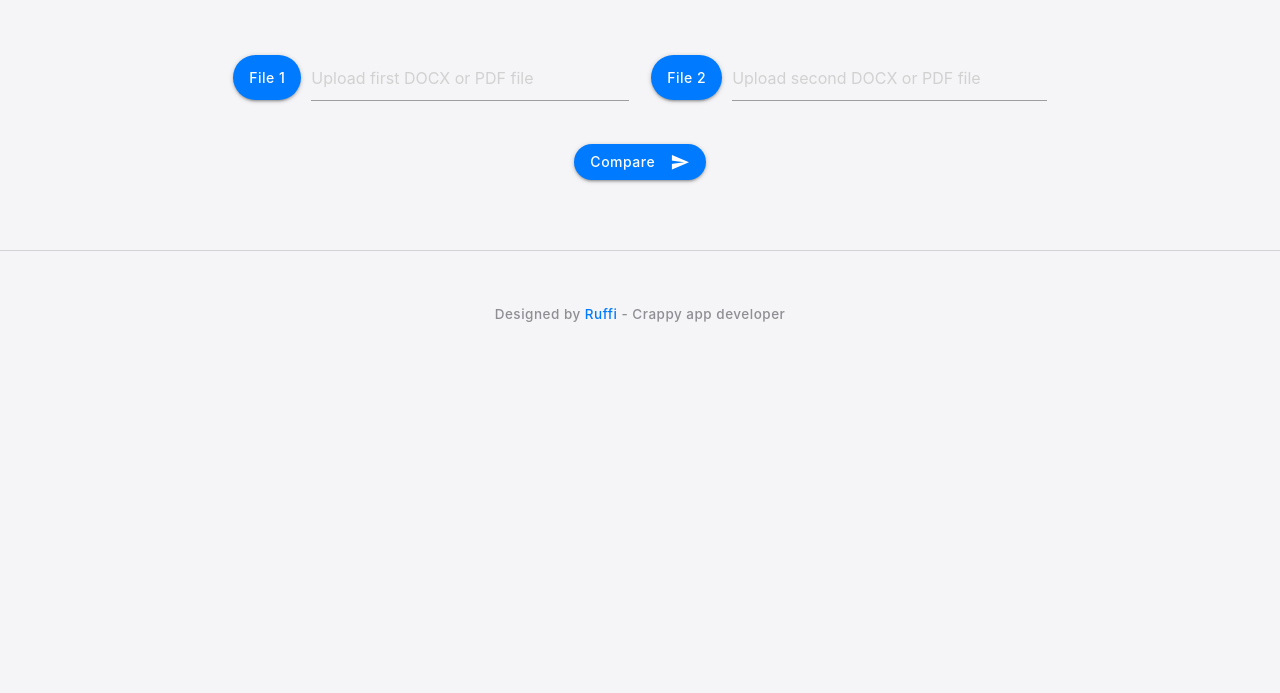
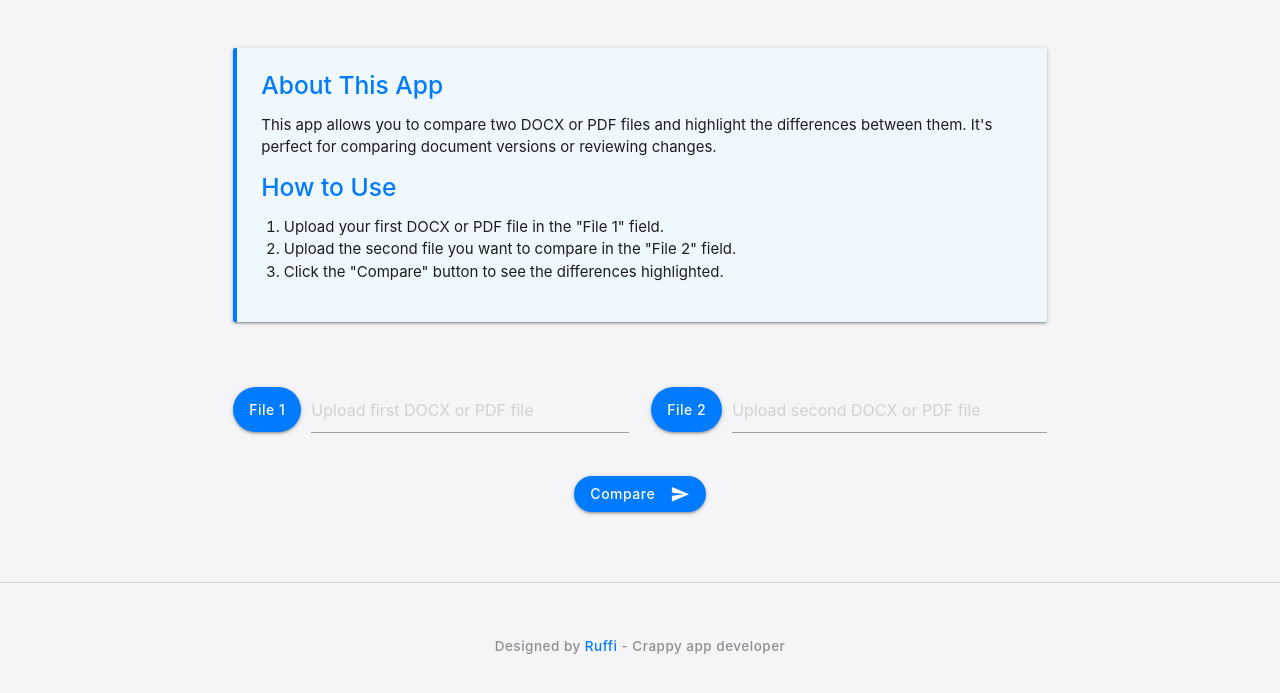
Before and after one commit to leoruffini/DifferenceFinder, a plain HTML site: page static/index.html in a window 1280 px wide. Shown: the part 113-806 px from the top of the page. Drawn offline with nearby package versions, Linux system fonts and the light colour scheme.

Commit message:
Instructions section included

```diff
--- a/static/index.html
+++ b/static/index.html
@@ -14,6 +14,22 @@
 <body>
     <div class="container">
         <h1 class="app-title"><span>DOCX/PDF</span> Difference Highlighter</h1>
+
+        <!-- New explanation and instructions section -->
+        <div class="row">
+            <div class="col s12">
+                <div class="card-panel info-panel">
+                    <h5>About This App</h5>
+                    <p>This app allows you to compare two DOCX or PDF files and highlight the differences between them. It's perfect for comparing document versions or reviewing changes.</p>
+                    <h5>How to Use</h5>
+                    <ol>
+                        <li>Upload your first DOCX or PDF file in the "File 1" field.</li>
+                        <li>Upload the second file you want to compare in the "File 2" field.</li>
+                        <li>Click the "Compare" button to see the differences highlighted.</li>
+                    </ol>
+                </div>
+            </div>
+        </div>
 
         <div class="row">
             <!-- File Uploads -->
--- a/static/styles.css
+++ b/static/styles.css
@@ -116,3 +116,25 @@
   .footer-signature span {
     color: var(--primary-color);
   }
+
+  /* Info panel styles */
+  .info-panel {
+    background-color: #F0F8FF;  /* Light blue background */
+    border-left: 4px solid var(--primary-color);
+    margin-bottom: 2rem;
+  }
+
+  .info-panel h5 {
+    color: var(--primary-color);
+    font-weight: 500;
+    margin-top: 0;
+  }
+
+  .info-panel p, .info-panel ol {
+    color: var(--text-color);
+    font-size: 1rem;
+  }
+
+  .info-panel ol {
+    padding-left: 1.5rem;
+  }
```
